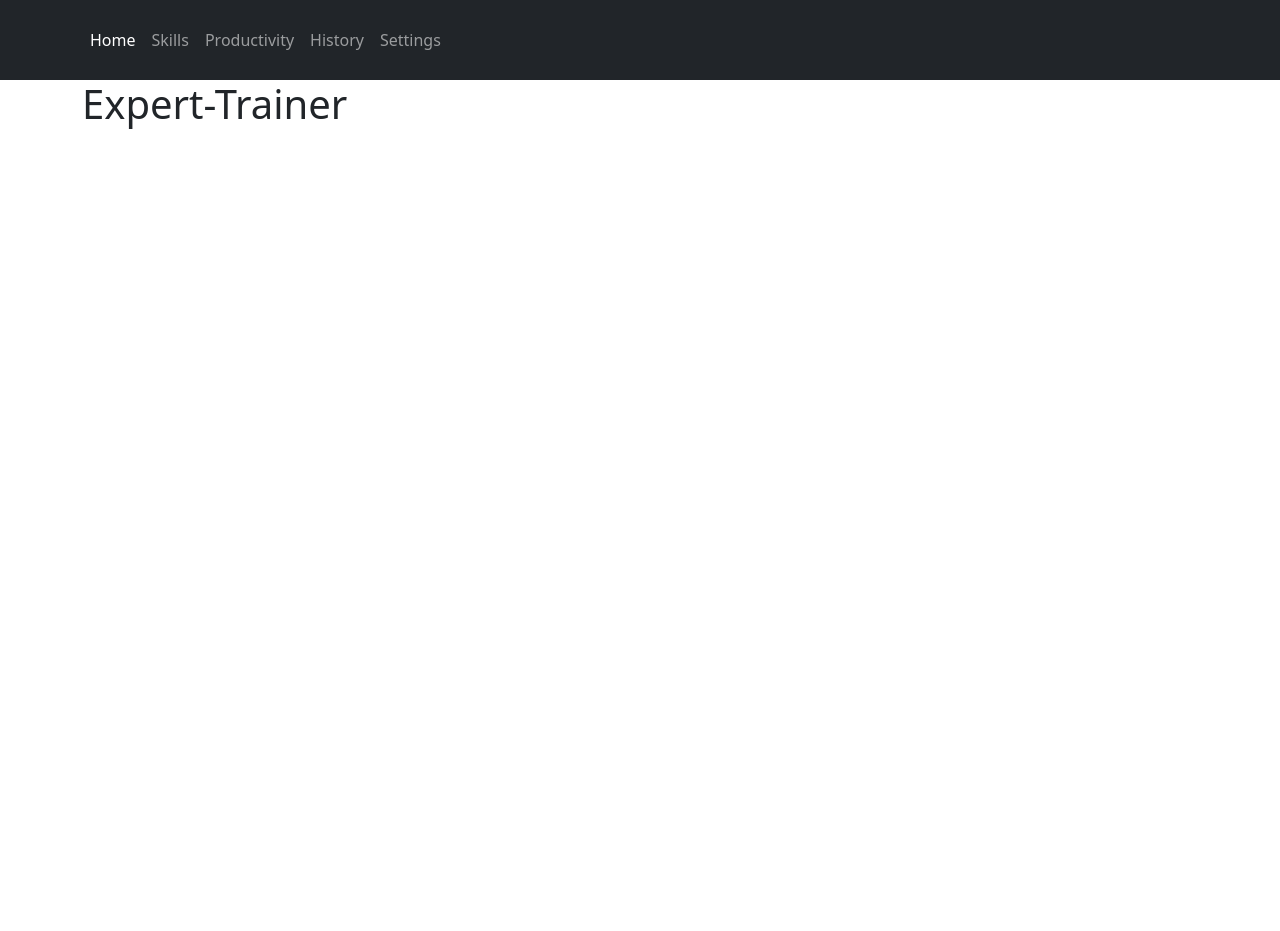
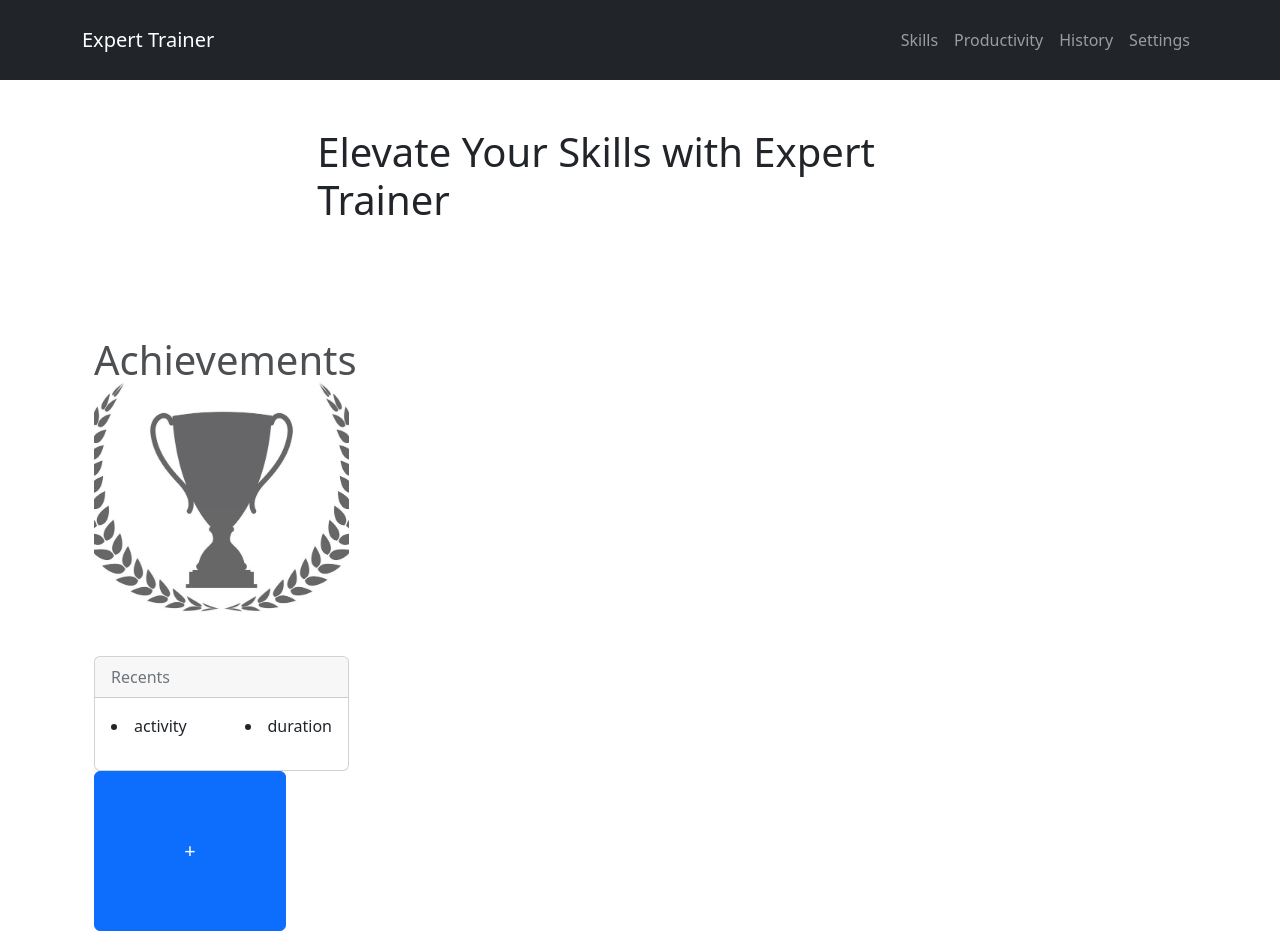
Before and after one commit to Mideas-Touch/expert-trainer, a React (Create React App) app: page / in a window 1280 px wide. Before the commit the page ends 800 px from the top, so only its background shows below. Built offline with nearby package versions, Linux system fonts and the light colour scheme.

Commit message:
add container class to header

```diff
--- /dev/null
+++ b/src/Styles.css
@@ -0,0 +1,20 @@
+body{
+    margin: 0;
+    /* background: linear-gradient(to right, #b7aee6, #3b3a3d); */
+
+}
+
+.overlay{
+    background-image: url("../public/assets/images/silhouette-of-trophy-cup-winner-with-a-laurel-vector-7789635.jpg");
+    height: 40vh;
+    margin-top: 5vh;
+    /* object-fit: cover; */
+    background-position: center;
+    background-repeat: no-repeat;
+    background-size: cover;
+    opacity: 80%;
+}
+
+.center-heading{
+    text-align: center;
+}
--- /dev/null
+++ b/src/components/Achievements.js
@@ -0,0 +1,29 @@
+import React from 'react'
+import { Card, Container } from 'react-bootstrap'
+// import Styles from "../Styles.css"
+// import { image } from './data'
+
+
+export default function Achievements() {
+
+  return (
+    <Container className='mt-5 ' style={{ width: "25%", float: "left"}}>
+        <header className='overlay center-heading'>
+            <h1>Achievements</h1>
+        </header>
+        <Card className=''>
+            <Card.Header className="text-muted">Recents</Card.Header>
+            <Card.Body className='mb-3 d-flex flex-direction-row justify-content-between'>
+                <li>activity</li>
+                <li>duration</li>
+            </Card.Body>
+        </Card>
+        {/* <Card >
+            <Card.Body className='mb-3 d-flex flex-direction-row justify-content-between'>
+                <li>activity</li>
+                <li>duration</li>
+            </Card.Body>
+        </Card> */}
+    </Container>
+  )
+}
--- /dev/null
+++ b/src/components/AddSkill.js
@@ -0,0 +1,12 @@
+import React from 'react'
+import { Button, Container } from 'react-bootstrap'
+
+export default function AddSkill() {
+  return (
+    <>
+    <Container className='' style={{Position: "relative", float: "right"}}>
+        <Button className='fs-5' style={{ Position: "Absolute", width: "15vw", height: "20vh"}}>+</Button>
+    </Container>
+    </>
+  )
+}
--- /dev/null
+++ b/src/components/Header.js
@@ -0,0 +1,19 @@
+import React from 'react'
+import { Container } from 'react-bootstrap'
+import "../Styles.css"
+
+const Header = () => {
+  return (
+    <>
+    <Container className="d-flex mt-5 justify-content-center align-center bg dark " style={{ width: "60%", height: "15vh"}}>
+      <header >
+              <h1>Elevate Your Skills with Expert Trainer</h1>
+      </header>
+
+    </Container>
+
+    </>
+  )
+}
+
+export default Header;
--- a/src/components/Navbar.js
+++ b/src/components/Navbar.js
@@ -6,11 +6,15 @@ import { Nav, Container, Navbar as NavbarTop } from 'react-bootstrap'
 function Navbar() {
     return (
         <>
-            <NavbarTop sticky="top" variant="dark" bg="dark" style={{ height:80 }}>
+            <NavbarTop className="shadow-md mb-3" sticky="top" variant="dark" bg="dark" style={{ height:80 }}>
                 <Container>
+                    <NavbarTop.Brand>
+                        <Nav.Link to="/" as={NavLink}>
+                            Expert Trainer
+                        </Nav.Link>
+                    </NavbarTop.Brand>
                     <Nav className="me auto">
                         <Nav.Link to="/" as={NavLink}>
-                            Home
                         </Nav.Link>
                         <Nav.Link to="/skills" as={NavLink}>
                             Skills
--- /dev/null
+++ b/src/components/SkillItem.js
@@ -0,0 +1,32 @@
+import {  Container,Table } from 'react-bootstrap'
+
+// type SkillItemProps = {
+//     id: Number
+//     name: String
+//     date: Date
+// }
+
+export default function SkillItem({id, name, date}) {
+    // const [skill, addNewSkill] = useState([])
+
+  return (
+    <Container className="mt-5" style={{ width: "60%", padding: ".8rem", float: "right"}}>
+        <Table>
+            <thead>
+                <tr>
+                    <th>#</th>
+                    <th>Activitiy</th>
+                    <th>Duration</th>
+                </tr>
+            </thead>
+            <tbody>
+                <tr>
+                    <td>1</td>
+                    <td>Hockey</td>
+                    <td>35min</td>
+                </tr>
+            </tbody>
+        </Table>
+    </Container>
+  )
+}
--- /dev/null
+++ b/src/components/data.js
@@ -0,0 +1 @@
+export const image = ("public/assets/images/silhouette-of-trophy-cup-winner-with-a-laurel-vector-7789635.jpg")
--- a/src/pages/Home.js
+++ b/src/pages/Home.js
@@ -1,11 +1,14 @@
-import Navbar from "../components/Navbar"
+import Achievements from "../components/Achievements";
+import AddSkill from "../components/AddSkill";
+import Header from "../components/Header";
+import SkillItem from "../components/SkillItem";
 
 export function Home(){
     return (
         <>
-            <header>
-                <h1>Expert-Trainer</h1>
-            </header>
+            <Header />
+            <Achievements />
+            <AddSkill />
         </>
     )
 }
--- a/src/pages/Productivity.js
+++ b/src/pages/Productivity.js
@@ -1,3 +1,9 @@
+import SkillItem from "../components/SkillItem";
+
 export function Productivity(){
-    return <h1>Productivity</h1>
+    return (
+        <>
+            <SkillItem />
+        </>
+    )
 }
--- a/src/pages/Skills.js
+++ b/src/pages/Skills.js
@@ -1,3 +1,17 @@
+import { Button, Card } from "react-bootstrap";
+import CardHeader from "react-bootstrap/esm/CardHeader";
+
 export function Skills(){
-    return <h1>skills</h1>
+    return (
+        <Card className="mt-5 shadow-sm mx-auto" style={{
+            width: "60%"}}>
+            <CardHeader >
+                Event
+            </CardHeader>
+            <Card.Body className="d-flex flex-column">
+                <h3>duration</h3>
+            </Card.Body>
+            <Button>Add</Button>
+        </Card>
+    )
 }
```
Also changed, not shown: public/assets/images/silhouette-of-trophy-cup-winner-with-a-laurel-vector-7789635.jpg (added).
